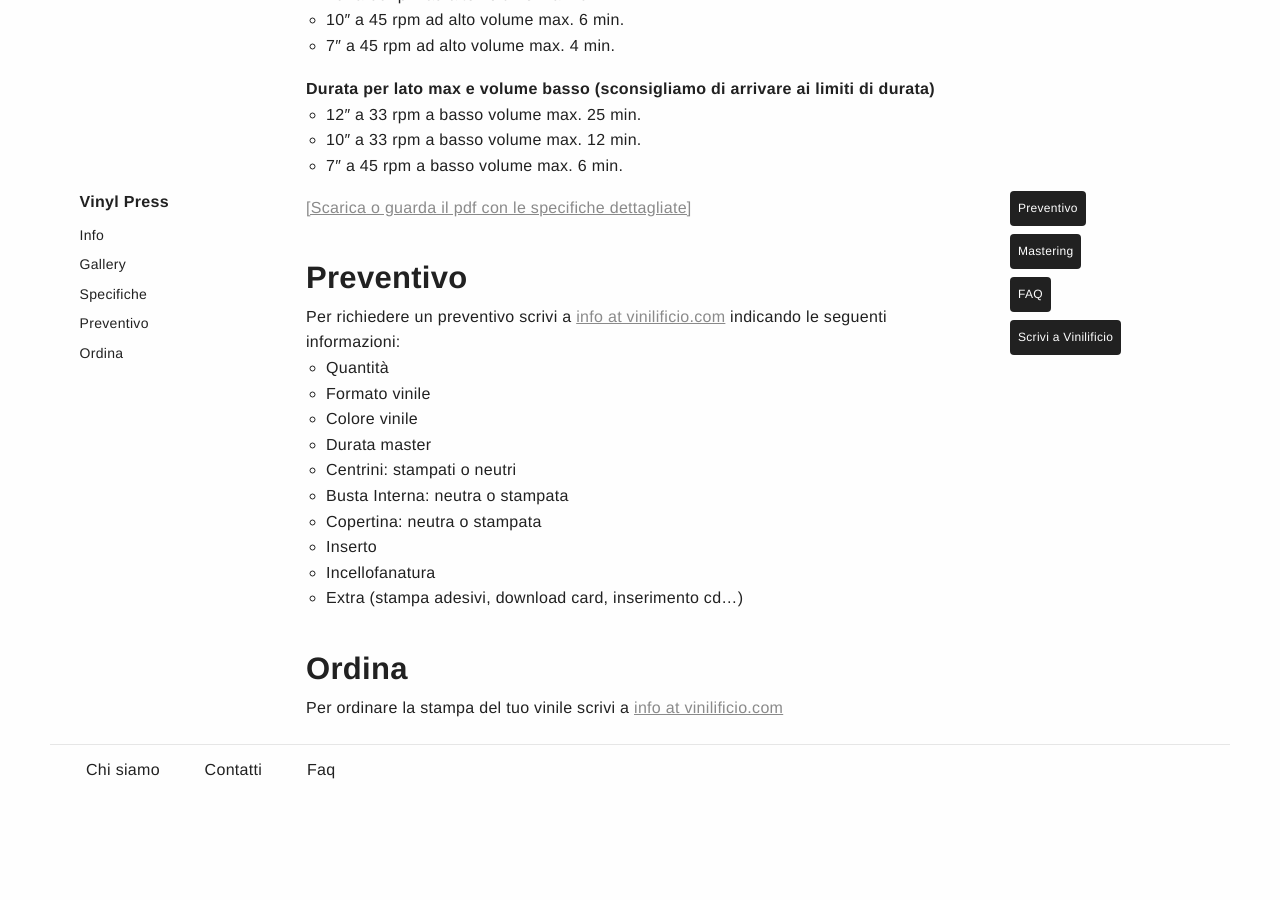
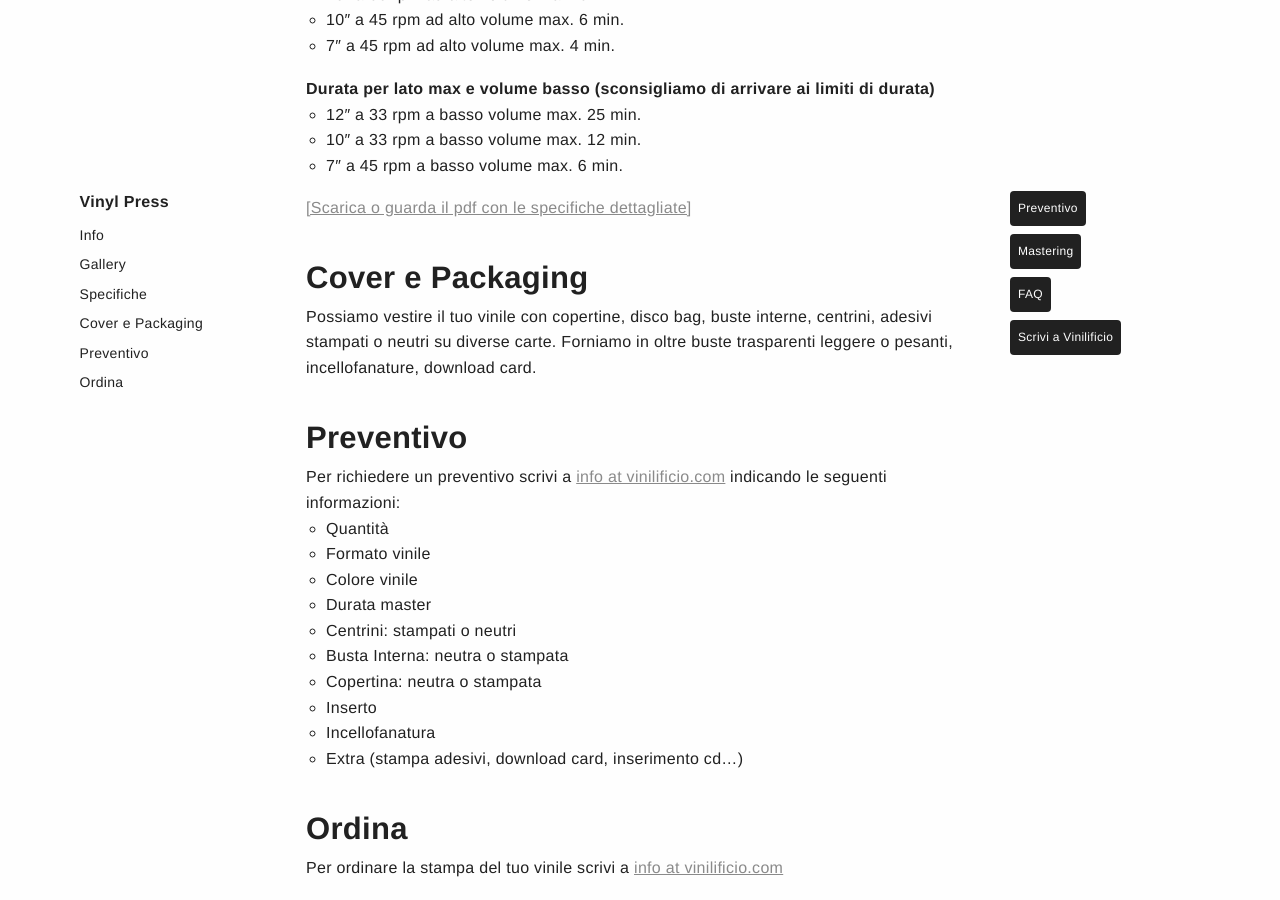
Before and after one commit to Vinilificio/Vinilificio.github.io, a Jekyll site: the page built from _pages/vinyl-press.md, in a window 1280 px wide and 900 px high, scrolled down 2238 px. Built offline with Jekyll 4.4.1, drawn with Linux system fonts in a browser that asks for light colours; before the commit the page ends 3037 px from its top, so only the background shows below that.

Commit message:
Update vinyl-press.md

```diff
--- a/_pages/vinyl-press.md
+++ b/_pages/vinyl-press.md
@@ -9,6 +9,8 @@ menu:
   id: gallery
 - titolo: Specifiche
   id: specifiche
+- titolo: Cover e Packaging
+  id: cover_e_packaging
 - titolo: Preventivo
   id: preventivo
 - titolo: Ordina
@@ -83,6 +85,9 @@ Evitare controfasi e frequenze in stereo sotto i 300 hz
 
 <a href="https://dl.dropboxusercontent.com/u/6988499/Specifiche%20Rand%20_%20Ita/Specifiche%20Audio%20per%20vinili.pdf" target="_blank">[Scarica o guarda il pdf con le specifiche dettagliate]</a>
 
+### Cover e Packaging
+Possiamo vestire il tuo vinile con copertine, disco bag, buste interne, centrini, adesivi stampati o neutri su diverse carte. Forniamo in oltre buste trasparenti leggere o pesanti, incellofanature, download card.
+
 ### Preventivo
 Per richiedere un preventivo scrivi a <a href="mailto:info@vinilificio.com">info at vinilificio.com</a>  indicando le seguenti informazioni:
 
```
